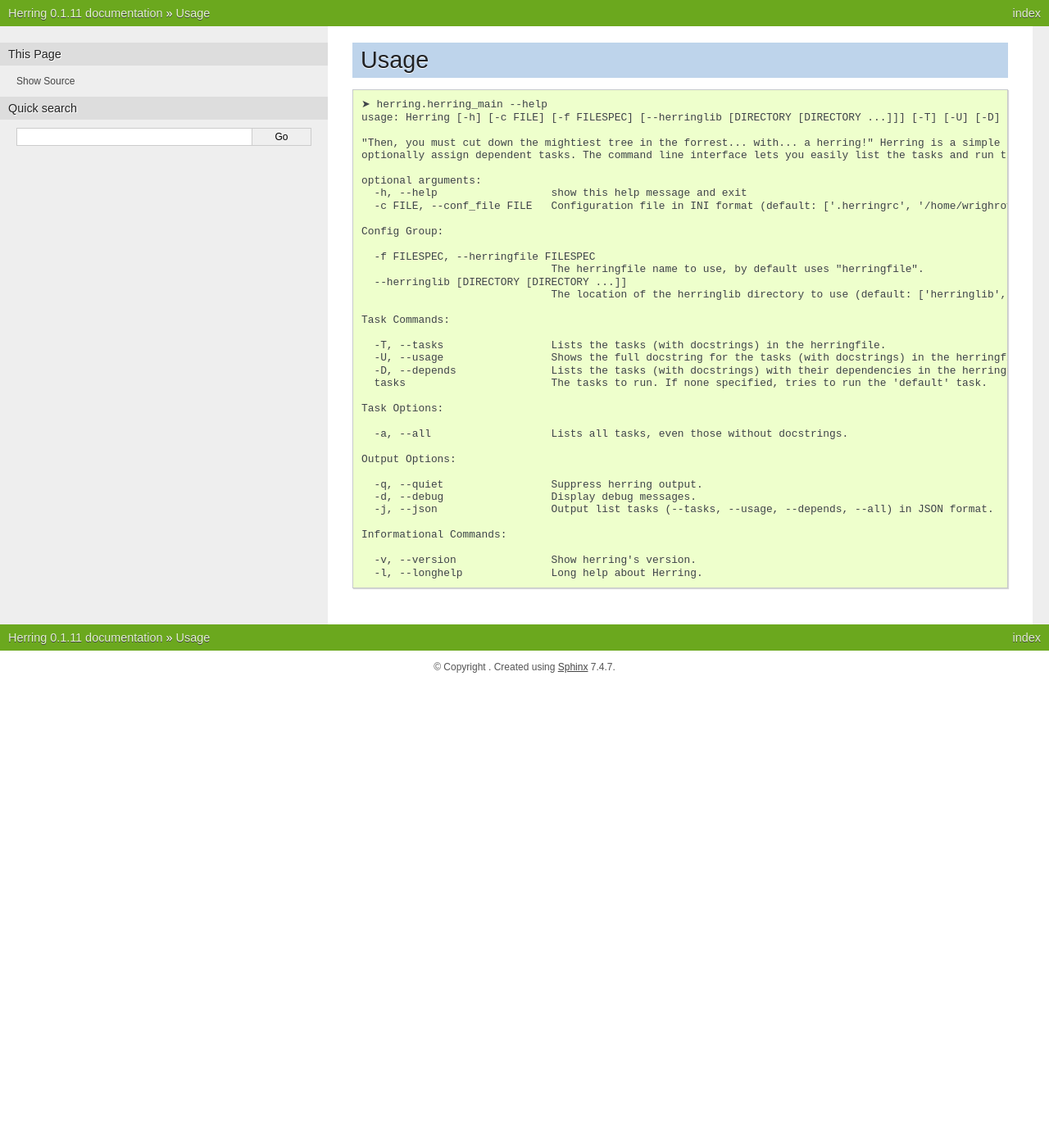
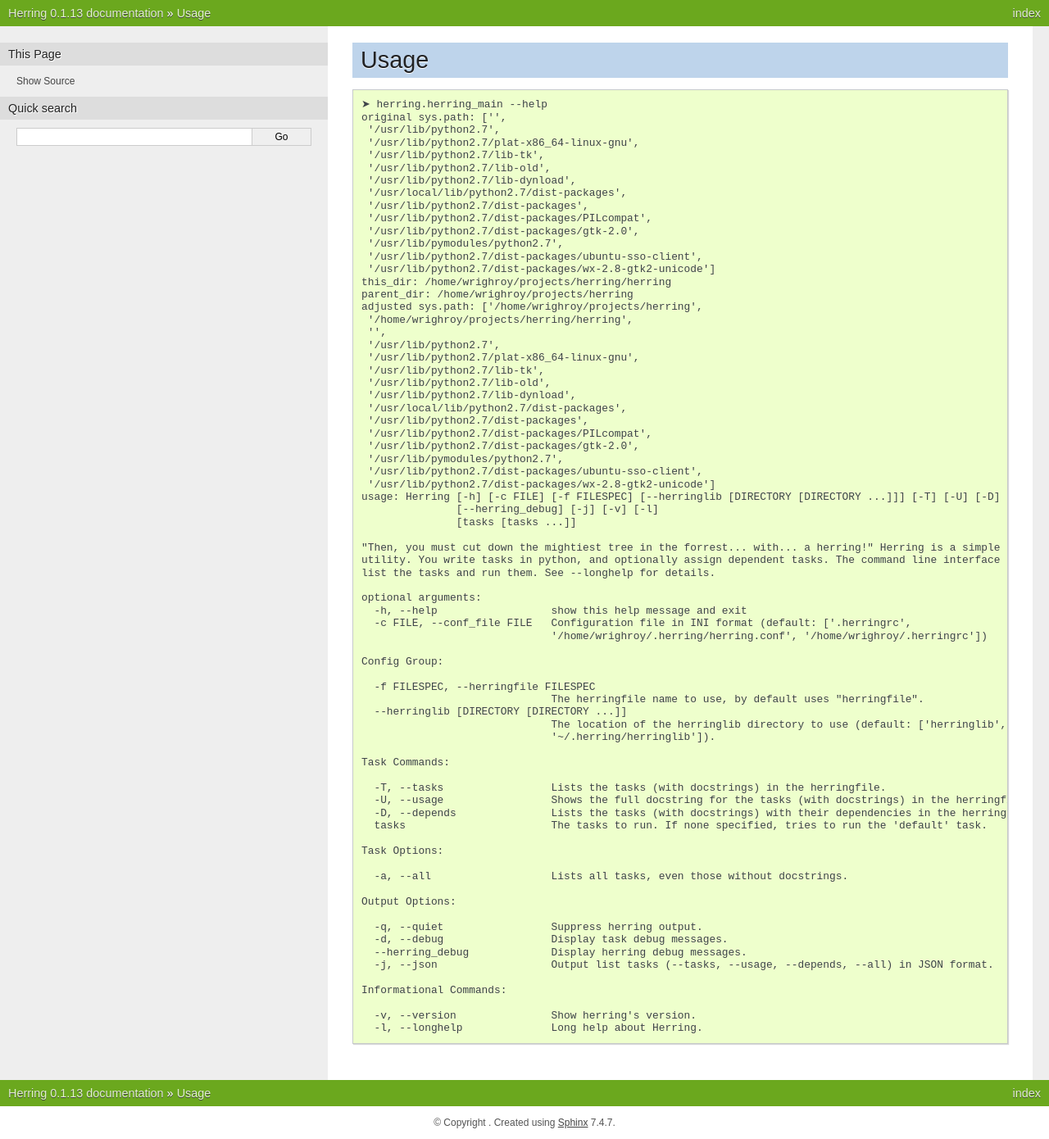
Before and after one commit to royw/Herring, a Sphinx documentation site: the page built from docs/usage.rst, in a window 1280 px wide. Shown: the whole page at 82% size. Built offline with Sphinx 7.4.7, drawn with Linux system fonts in a browser that asks for light colours; pages that are not in the unit, such as notebooks, are missing from menus; before the commit the page ends 900 px from its top, so only the background shows below that.

Commit message:
split debug into debug and herring_debug.

```diff
--- a/docs/CHANGES.rst
+++ b/docs/CHANGES.rst
@@ -3,6 +3,8 @@
 
 ::
 
+    * revisited requirements
+    * moved generated doc files to docs/
     * updated support files.  python3 corrections.
     * doc update.  version bump
     * support herringlib project::init task
--- a/docs/todo.rst
+++ b/docs/todo.rst
@@ -1,4 +1,4 @@
 TODO
 ====
 
-* TODO:  Currently hard coded the max_help_position.  This really should be dynamically calculated.
+* herring/support/application_settings.py:TODO:  Currently hard coded the max_help_position.  This really should be dynamically calculated.
--- a/docs/usage.rst
+++ b/docs/usage.rst
@@ -6,21 +6,56 @@
 ::
 
     ➤ herring.herring_main --help
-    usage: Herring [-h] [-c FILE] [-f FILESPEC] [--herringlib [DIRECTORY [DIRECTORY ...]]] [-T] [-U] [-D] [-a] [-q] [-d] [-j] [-v] [-l] [tasks [tasks ...]]
+    original sys.path: ['',
+     '/usr/lib/python2.7',
+     '/usr/lib/python2.7/plat-x86_64-linux-gnu',
+     '/usr/lib/python2.7/lib-tk',
+     '/usr/lib/python2.7/lib-old',
+     '/usr/lib/python2.7/lib-dynload',
+     '/usr/local/lib/python2.7/dist-packages',
+     '/usr/lib/python2.7/dist-packages',
+     '/usr/lib/python2.7/dist-packages/PILcompat',
+     '/usr/lib/python2.7/dist-packages/gtk-2.0',
+     '/usr/lib/pymodules/python2.7',
+     '/usr/lib/python2.7/dist-packages/ubuntu-sso-client',
+     '/usr/lib/python2.7/dist-packages/wx-2.8-gtk2-unicode']
+    this_dir: /home/wrighroy/projects/herring/herring
+    parent_dir: /home/wrighroy/projects/herring
+    adjusted sys.path: ['/home/wrighroy/projects/herring',
+     '/home/wrighroy/projects/herring/herring',
+     '',
+     '/usr/lib/python2.7',
+     '/usr/lib/python2.7/plat-x86_64-linux-gnu',
+     '/usr/lib/python2.7/lib-tk',
+     '/usr/lib/python2.7/lib-old',
+     '/usr/lib/python2.7/lib-dynload',
+     '/usr/local/lib/python2.7/dist-packages',
+     '/usr/lib/python2.7/dist-packages',
+     '/usr/lib/python2.7/dist-packages/PILcompat',
+     '/usr/lib/python2.7/dist-packages/gtk-2.0',
+     '/usr/lib/pymodules/python2.7',
+     '/usr/lib/python2.7/dist-packages/ubuntu-sso-client',
+     '/usr/lib/python2.7/dist-packages/wx-2.8-gtk2-unicode']
+    usage: Herring [-h] [-c FILE] [-f FILESPEC] [--herringlib [DIRECTORY [DIRECTORY ...]]] [-T] [-U] [-D] [-a] [-q] [-d]
+                   [--herring_debug] [-j] [-v] [-l]
+                   [tasks [tasks ...]]
 
-    "Then, you must cut down the mightiest tree in the forrest... with... a herring!" Herring is a simple python make utility. You write tasks in python, and
-    optionally assign dependent tasks. The command line interface lets you easily list the tasks and run them. See --longhelp for details.
+    "Then, you must cut down the mightiest tree in the forrest... with... a herring!" Herring is a simple python make
+    utility. You write tasks in python, and optionally assign dependent tasks. The command line interface lets you easily
+    list the tasks and run them. See --longhelp for details.
 
     optional arguments:
       -h, --help                  show this help message and exit
-      -c FILE, --conf_file FILE   Configuration file in INI format (default: ['.herringrc', '/home/wrighroy/.herring/herring.conf', '/home/wrighroy/.herringrc'])
+      -c FILE, --conf_file FILE   Configuration file in INI format (default: ['.herringrc',
+                                  '/home/wrighroy/.herring/herring.conf', '/home/wrighroy/.herringrc'])
 
     Config Group:
 
       -f FILESPEC, --herringfile FILESPEC
                                   The herringfile name to use, by default uses "herringfile".
       --herringlib [DIRECTORY [DIRECTORY ...]]
-                                  The location of the herringlib directory to use (default: ['herringlib', '~/.herring/herringlib']).
+                                  The location of the herringlib directory to use (default: ['herringlib',
+                                  '~/.herring/herringlib']).
 
     Task Commands:
 
@@ -36,7 +71,8 @@
     Output Options:
 
       -q, --quiet                 Suppress herring output.
-      -d, --debug                 Display debug messages.
+      -d, --debug                 Display task debug messages.
+      --herring_debug             Display herring debug messages.
       -j, --json                  Output list tasks (--tasks, --usage, --depends, --all) in JSON format.
 
     Informational Commands:
--- a/herring/__init__.py
+++ b/herring/__init__.py
@@ -268,4 +268,4 @@
 
 __docformat__ = 'restructuredtext en'
 
-__version__ = '0.1.11'
+__version__ = '0.1.13'
```
Also changed, not shown: README.rst (+29 -0 lines), docs/design.rst (+59 -22 lines), Herring_animated.gif, docs/_static/Herring_animated.gif, 5 other files.
